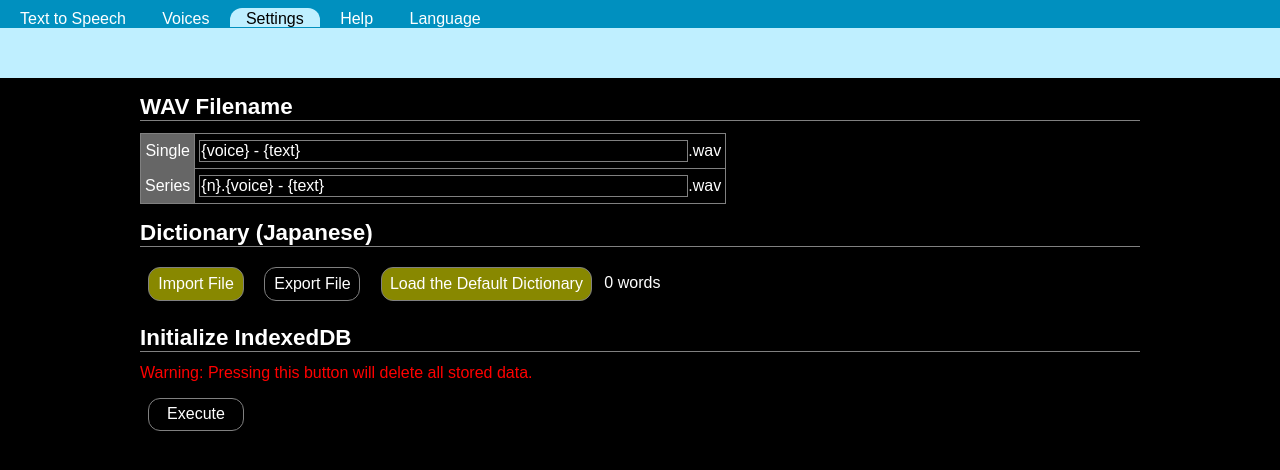
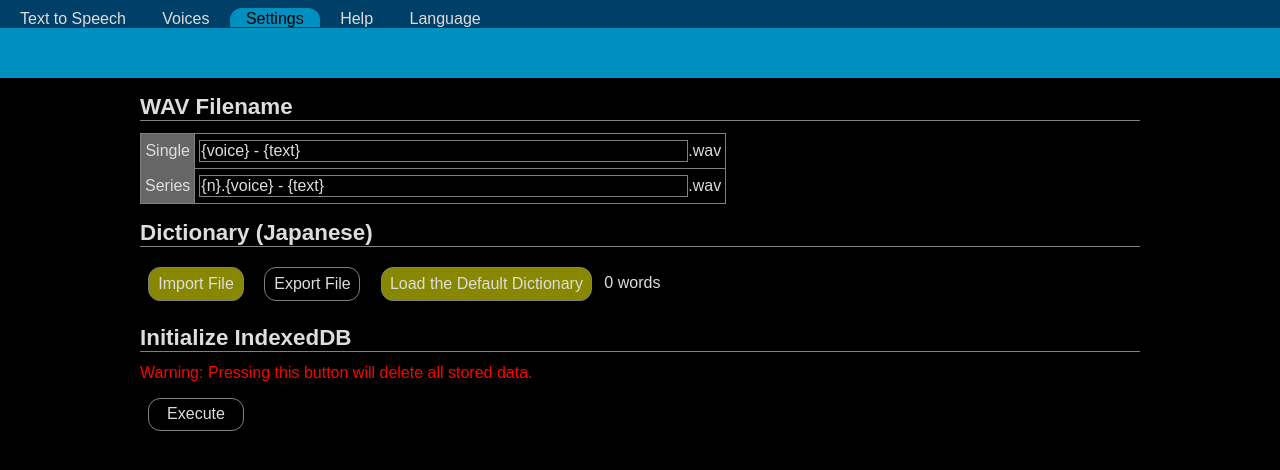
Before and after one commit to x768/vsynth, a website with bundled scripts: page docs/voice.html in a window 1280 px wide. Built offline with nearby package versions, Linux system fonts and the dark colour scheme.

Commit message:
Fix: dark mode colors

```diff
--- a/docs/css/voice.css
+++ b/docs/css/voice.css
@@ -14,12 +14,12 @@
     :root {
         --bg-color: black;
         --bg2-color: #444;
-        --fg-color: white;
+        --fg-color: #ddd;
         --border-color: gray;
         --hover-color: #666;
-        --light-color: #0090bf;
-        --selected-color: #bfefff;
-        --light-hover-color: #8fbfdf;
+        --light-color: #004068;
+        --selected-color: #0090bf;
+        --light-hover-color: #006090;
         --hilight-color: #880;
     }
 }
```
